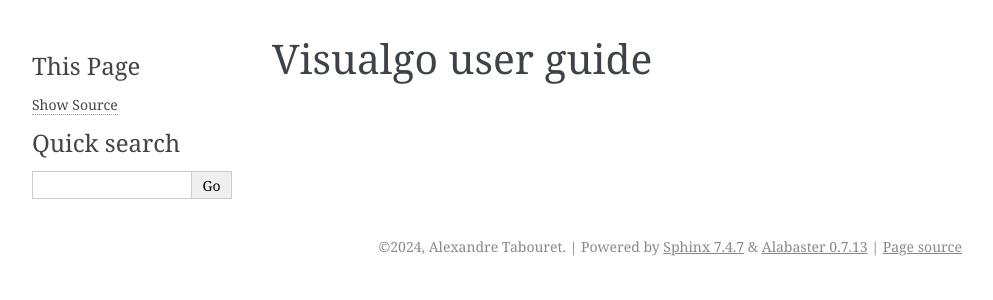
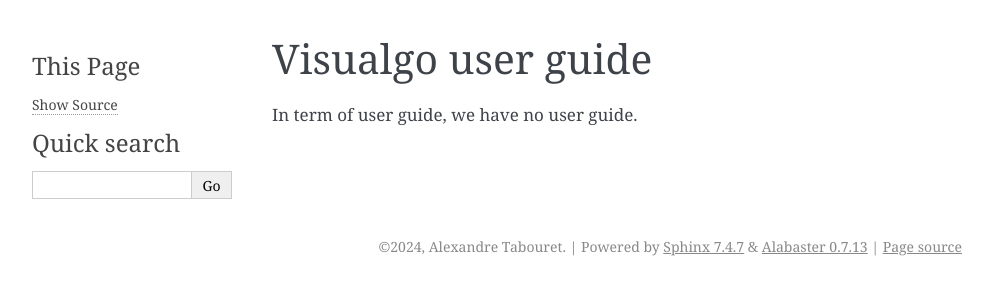
Before and after one commit to Bugz-gg/visualgo, a Sphinx documentation site: the page built from source/user.rst, in a window 1280 px wide. Shown: the top 300 px of the page, without its empty margins (148-1141 px from the left). Built offline with Sphinx 7.4.7, drawn with Linux system fonts in a browser that asks for light colours.

Commit message:
fixed doc

```diff
--- a/source/user.rst
+++ b/source/user.rst
@@ -1,2 +1,5 @@
 Visualgo user guide
 ===================
+
+
+In term of user guide, we have no user guide.
```
